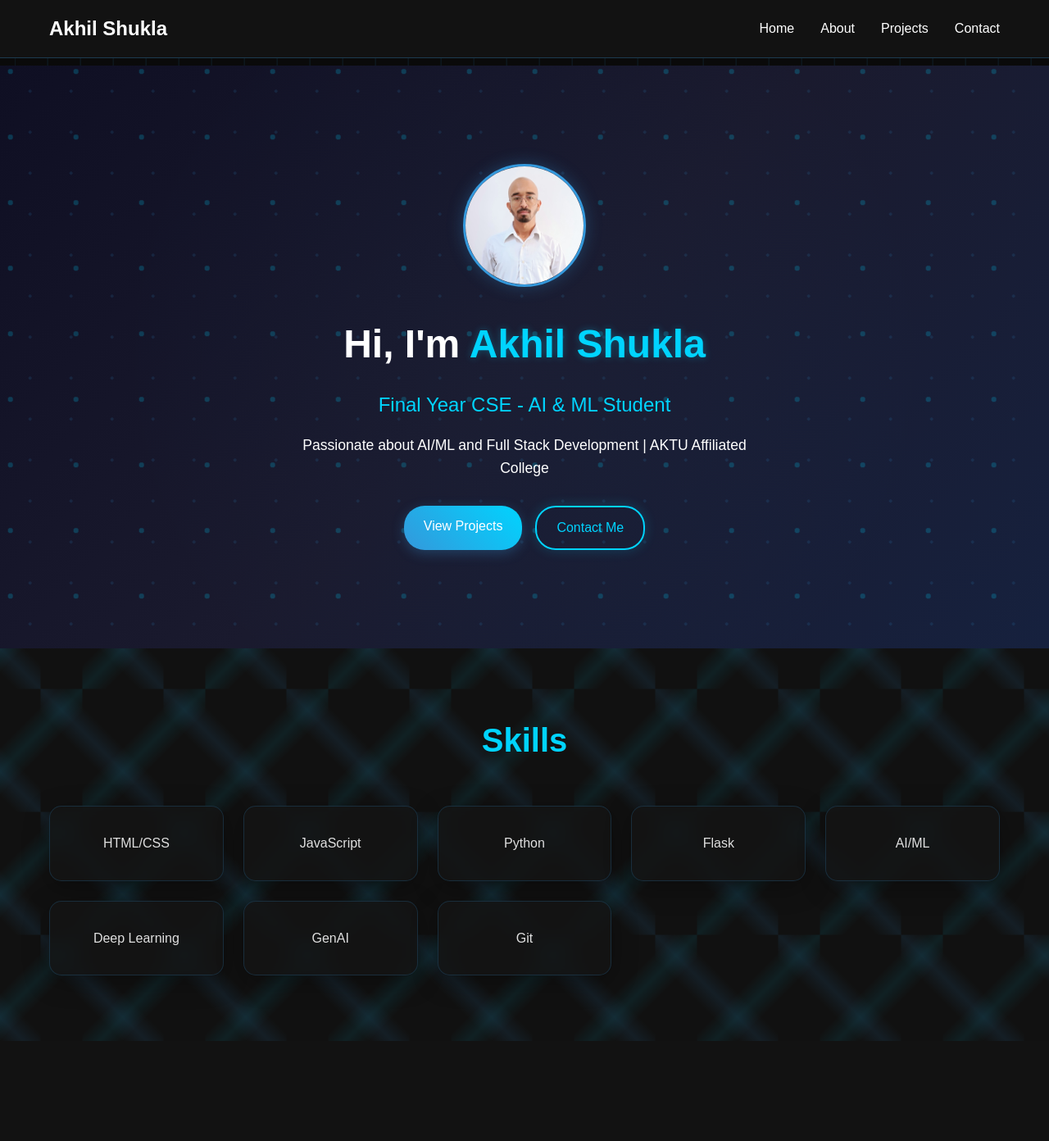
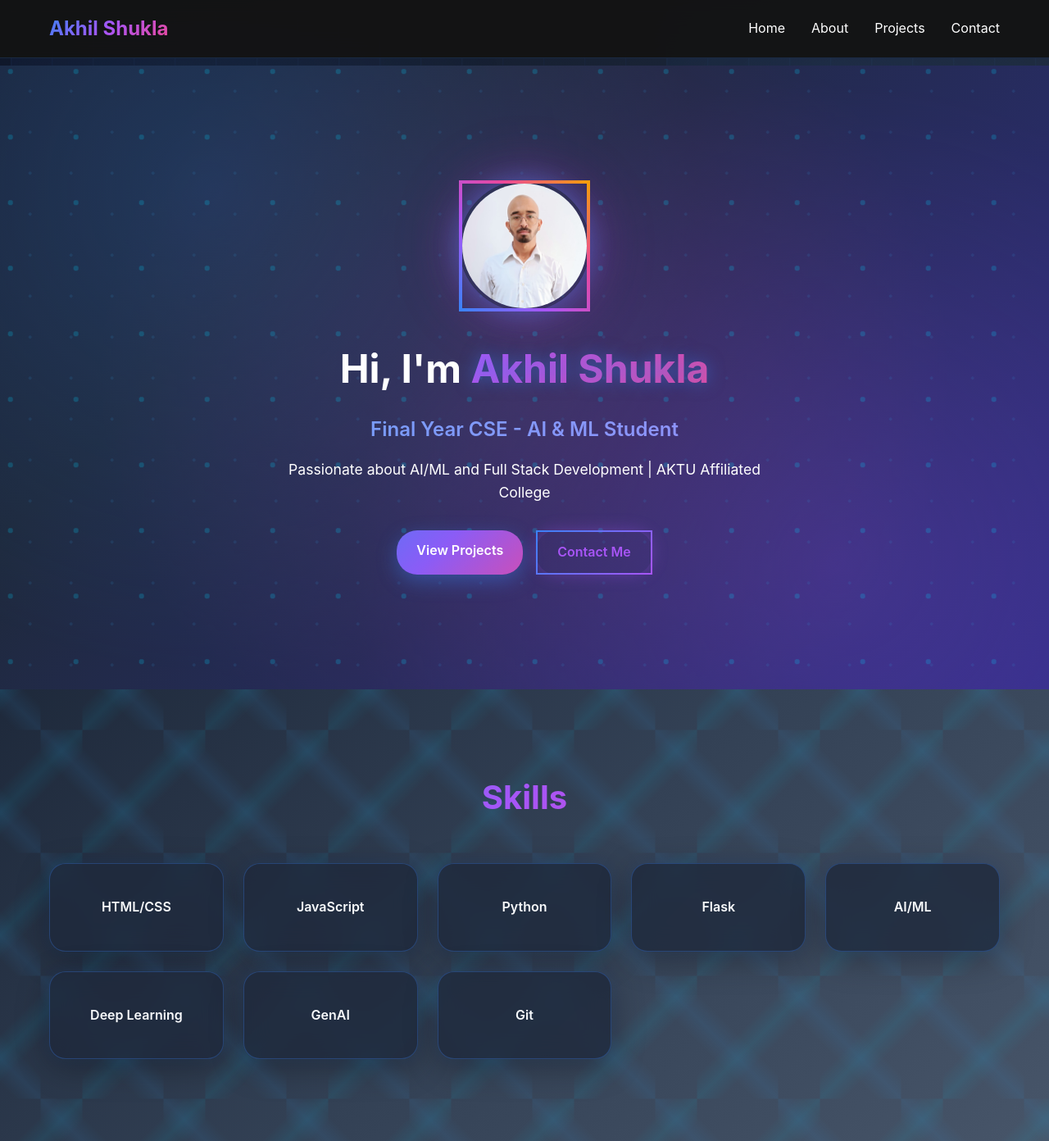
Before and after one commit to akhil7115/akhil-portfolio, a Flask app: page / in a window 1280 px wide. Shown: the whole page at 82% size. Before the commit the page ends 1270 px from the top, so only its background shows below. Run offline with Flask 3, Linux system fonts and the light colour scheme.

Commit message:
Major design upgrade: modern colors, gradients, animations + functional contact form

```diff
--- a/app.py
+++ b/app.py
@@ -1,6 +1,12 @@
-from flask import Flask, render_template
+from flask import Flask, render_template, request, flash, redirect, url_for
+import smtplib
+from email.mime.text import MIMEText
+from email.mime.multipart import MIMEMultipart
+import os
+from datetime import datetime
 
 app = Flask(__name__)
+app.secret_key = 'your-secret-key-here'
 
 @app.route('/')
 def home():
@@ -14,9 +20,74 @@ def about():
 def projects():
     return render_template('projects.html')
 
-@app.route('/contact')
+@app.route('/contact', methods=['GET', 'POST'])
 def contact():
+    if request.method == 'POST':
+        name = request.form['name']
+        email = request.form['email']
+        message = request.form['message']
+
+        # Save to file
+        save_contact_data(name, email, message)
+
+        # Send email (optional)
+        # send_email(name, email, message)
+
+        flash('Thank you for your message! I will get back to you soon.', 'success')
+        return redirect(url_for('contact'))
+
     return render_template('contact.html')
+
+def save_contact_data(name, email, message):
+    """Save contact form data to a text file"""
+    timestamp = datetime.now().strftime('%Y-%m-%d %H:%M:%S')
+
+    with open('contact_messages.txt', 'a', encoding='utf-8') as f:
+        f.write(f"\n{'='*50}\n")
+        f.write(f"Date: {timestamp}\n")
+        f.write(f"Name: {name}\n")
+        f.write(f"Email: {email}\n")
+        f.write(f"Message: {message}\n")
+        f.write(f"{'='*50}\n")
+
+def send_email(name, email, message):
+    """Send email notification (configure with your email)"""
+    try:
+        # Email configuration (update with your details)
+        smtp_server = "smtp.gmail.com"
+        smtp_port = 587
+        sender_email = "your-email@gmail.com"  # Your email
+        sender_password = "your-app-password"   # Your app password
+        receiver_email = "akhil.shuklathus547@gmail.com"  # Your email
+
+        # Create message
+        msg = MIMEMultipart()
+        msg['From'] = sender_email
+        msg['To'] = receiver_email
+        msg['Subject'] = f"New Contact Form Submission from {name}"
+
+        body = f"""
+        New contact form submission:
+
+        Name: {name}
+        Email: {email}
+        Message: {message}
+
+        Sent from your portfolio website.
+        """
+
+        msg.attach(MIMEText(body, 'plain'))
+
+        # Send email
+        server = smtplib.SMTP(smtp_server, smtp_port)
+        server.starttls()
+        server.login(sender_email, sender_password)
+        text = msg.as_string()
+        server.sendmail(sender_email, receiver_email, text)
+        server.quit()
+
+    except Exception as e:
+        print(f"Email sending failed: {e}")
 
 if __name__ == '__main__':
     app.run(debug=True)
--- a/static/css/style.css
+++ b/static/css/style.css
@@ -5,10 +5,10 @@
 }
 
 body {
-    font-family: 'Arial', sans-serif;
+    font-family: 'Inter', 'Segoe UI', Tahoma, Geneva, Verdana, sans-serif;
     line-height: 1.6;
-    color: #e0e0e0;
-    background: #0a0a0a;
+    color: #f8fafc;
+    background: linear-gradient(135deg, #0f172a 0%, #1e293b  50%, #334155 100%);
     overflow-x: hidden;
     position: relative;
 }
@@ -21,10 +21,12 @@ body::before {
     width: 100%;
     height: 100%;
     background-image:
-        linear-gradient(90deg, rgba(52, 152, 219, 0.15) 1px, transparent 1px),
-        linear-gradient(rgba(52, 152, 219, 0.15) 1px, transparent 1px);
-    background-size: 40px 40px;
-    animation: moveGrid 15s linear infinite;
+        radial-gradient(circle at 25% 25%, rgba(59, 130, 246, 0.1) 0%, transparent 50%),
+        radial-gradient(circle at 75% 75%, rgba(168, 85, 247, 0.1) 0%, transparent 50%),
+        linear-gradient(90deg, rgba(59, 130, 246, 0.05) 1px, transparent 1px),
+        linear-gradient(rgba(168, 85, 247, 0.05) 1px, transparent 1px);
+    background-size: 800px 800px, 600px 600px, 50px 50px, 50px 50px;
+    animation: moveGrid 20s linear infinite;
     z-index: -1;
 }
 
@@ -86,15 +88,16 @@ html {
 
 /* Navigation */
 .navbar {
-    background: rgba(20, 20, 20, 0.95);
-    backdrop-filter: blur(10px);
+    background: rgba(15, 23, 42, 0.9);
+    backdrop-filter: blur(20px);
     color: white;
     padding: 1rem 0;
     position: fixed;
     width: 100%;
     top: 0;
     z-index: 1000;
-    border-bottom: 1px solid rgba(52, 152, 219, 0.3);
+    border-bottom: 1px solid rgba(59, 130, 246, 0.2);
+    box-shadow: 0 4px 20px rgba(0, 0, 0, 0.1);
     transition: all 0.3s ease;
 }
 
@@ -109,7 +112,11 @@ html {
 
 .logo {
     font-size: 1.5rem;
-    font-weight: bold;
+    font-weight: 700;
+    background: linear-gradient(135deg, #3b82f6, #a855f7, #ec4899);
+    -webkit-background-clip: text;
+    -webkit-text-fill-color: transparent;
+    background-clip: text;
 }
 
 .nav-menu {
@@ -137,12 +145,19 @@ main {
 
 /* Hero Section */
 .hero {
-    background: linear-gradient(135deg, #0f0f23 0%, #1a1a2e 50%, #16213e 100%);
+    background: linear-gradient(135deg, #0f172a 0%, #1e293b 25%, #3730a3 50%, #7c3aed 75%, #ec4899 100%);
+    background-size: 400% 400%;
+    animation: gradientShift 8s ease infinite;
     color: white;
-    padding: 120px 0;
+    padding: 140px 0;
     text-align: center;
     position: relative;
     overflow: hidden;
+}
+
+@keyframes gradientShift {
+    0%, 100% { background-position: 0% 50%; }
+    50% { background-position: 100% 50%; }
 }
 
 .hero::before {
@@ -152,8 +167,11 @@ main {
     left: 0;
     right: 0;
     bottom: 0;
-    background: radial-gradient(circle at 50% 50%, rgba(52, 152, 219, 0.1) 0%, transparent 70%);
-    opacity: 0.3;
+    background:
+        radial-gradient(circle at 20% 20%, rgba(59, 130, 246, 0.3) 0%, transparent 50%),
+        radial-gradient(circle at 80% 80%, rgba(168, 85, 247, 0.3) 0%, transparent 50%),
+        radial-gradient(circle at 50% 50%, rgba(236, 72, 153, 0.2) 0%, transparent 70%);
+    opacity: 0.6;
 }
 
 .hero::after {
@@ -190,20 +208,27 @@ main {
 }
 
 .profile-image {
-    width: 150px;
-    height: 150px;
+    width: 160px;
+    height: 160px;
     border-radius: 50%;
     margin: 0 auto 2rem;
-    border: 3px solid #3498db;
-    box-shadow: 0 0 20px rgba(52, 152, 219, 0.3);
-    transition: all 0.3s ease;
+    border: 4px solid;
+    border-image: linear-gradient(45deg, #3b82f6, #a855f7, #ec4899, #f59e0b) 1;
+    box-shadow:
+        0 0 30px rgba(59, 130, 246, 0.4),
+        0 0 60px rgba(168, 85, 247, 0.3),
+        0 0 90px rgba(236, 72, 153, 0.2);
+    transition: all 0.4s ease;
     position: relative;
     z-index: 3;
 }
 
 .profile-image:hover {
-    transform: scale(1.05);
-    box-shadow: 0 0 30px rgba(52, 152, 219, 0.5);
+    transform: scale(1.08) rotate(5deg);
+    box-shadow:
+        0 0 40px rgba(59, 130, 246, 0.6),
+        0 0 80px rgba(168, 85, 247, 0.5),
+        0 0 120px rgba(236, 72, 153, 0.4);
 }
 
 .hero-content h1 {
@@ -215,17 +240,26 @@ main {
 }
 
 .highlight {
-    color: #00d4ff;
-    text-shadow: 0 0 10px rgba(0, 212, 255, 0.3);
+    background: linear-gradient(135deg, #3b82f6, #a855f7, #ec4899, #f59e0b);
+    background-size: 300% 300%;
+    -webkit-background-clip: text;
+    -webkit-text-fill-color: transparent;
+    background-clip: text;
+    animation: gradientShift 4s ease infinite;
+    text-shadow: 0 0 20px rgba(59, 130, 246, 0.5);
 }
 
 .hero-subtitle {
     font-size: 1.5rem;
     margin-bottom: 1rem;
-    color: #00d4ff;
+    background: linear-gradient(135deg, #60a5fa, #a78bfa);
+    -webkit-background-clip: text;
+    -webkit-text-fill-color: transparent;
+    background-clip: text;
     animation: fadeInUp 0.8s ease-out 0.5s both;
     position: relative;
     z-index: 3;
+    font-weight: 600;
 }
 
 .hero-description {
@@ -280,28 +314,35 @@ main {
 }
 
 .btn-primary {
-    background: linear-gradient(45deg, #3498db, #00d4ff);
+    background: linear-gradient(135deg, #3b82f6, #8b5cf6, #ec4899);
+    background-size: 200% 200%;
     color: white;
-    box-shadow: 0 4px 15px rgba(52, 152, 219, 0.3);
+    box-shadow: 0 8px 25px rgba(59, 130, 246, 0.4);
+    animation: gradientShift 3s ease infinite;
+    font-weight: 600;
 }
 
 .btn-primary:hover {
-    transform: translateY(-2px);
-    box-shadow: 0 8px 25px rgba(52, 152, 219, 0.5);
+    transform: translateY(-3px) scale(1.02);
+    box-shadow: 0 15px 35px rgba(59, 130, 246, 0.6);
+    animation-duration: 1s;
 }
 
 .btn-secondary {
     background: transparent;
-    color: #00d4ff;
-    border: 2px solid #00d4ff;
-    box-shadow: 0 0 15px rgba(0, 212, 255, 0.2);
+    color: #a855f7;
+    border: 2px solid;
+    border-image: linear-gradient(135deg, #3b82f6, #a855f7) 1;
+    box-shadow: 0 0 20px rgba(168, 85, 247, 0.3);
+    font-weight: 600;
 }
 
 .btn-secondary:hover {
-    background: #00d4ff;
-    color: #0a0a0a;
-    transform: translateY(-2px);
-    box-shadow: 0 8px 25px rgba(0, 212, 255, 0.4);
+    background: linear-gradient(135deg, #3b82f6, #a855f7);
+    color: white;
+    transform: translateY(-3px) scale(1.02);
+    box-shadow: 0 15px 35px rgba(168, 85, 247, 0.5);
+    border-image: none;
 }
 
 .btn-small {
@@ -311,8 +352,8 @@ main {
 
 /* Skills Section */
 .skills {
-    padding: 80px 0;
-    background: #111111;
+    padding: 100px 0;
+    background: linear-gradient(135deg, #1e293b 0%, #334155 50%, #475569 100%);
     position: relative;
 }
 
@@ -339,9 +380,13 @@ main {
     text-align: center;
     margin-bottom: 3rem;
     font-size: 2.5rem;
-    color: #00d4ff;
+    background: linear-gradient(135deg, #3b82f6, #a855f7, #ec4899);
+    -webkit-background-clip: text;
+    -webkit-text-fill-color: transparent;
+    background-clip: text;
     position: relative;
     z-index: 2;
+    font-weight: 700;
 }
 
 .skills-grid {
@@ -353,17 +398,20 @@ main {
 }
 
 .skill-item {
-    background: rgba(20, 20, 20, 0.8);
-    backdrop-filter: blur(10px);
-    padding: 2rem;
+    background: rgba(30, 41, 59, 0.8);
+    backdrop-filter: blur(15px);
+    padding: 2.5rem 2rem;
     text-align: center;
-    border-radius: 15px;
-    border: 1px solid rgba(52, 152, 219, 0.2);
-    box-shadow: 0 8px 32px rgba(0, 0, 0, 0.3);
-    transition: all 0.3s ease;
-    color: #e0e0e0;
+    border-radius: 20px;
+    border: 1px solid rgba(59, 130, 246, 0.3);
+    box-shadow:
+        0 10px 40px rgba(0, 0, 0, 0.3),
+        0 0 20px rgba(59, 130, 246, 0.1);
+    transition: all 0.4s ease;
+    color: #f8fafc;
     position: relative;
     overflow: hidden;
+    font-weight: 600;
 }
 
 .skill-item::before {
```
Also changed, not shown: other parts of static/css/style.css (+143 -42 lines), static/js/script.js (+17 -14 lines), templates/contact.html (+11 -1 lines).
